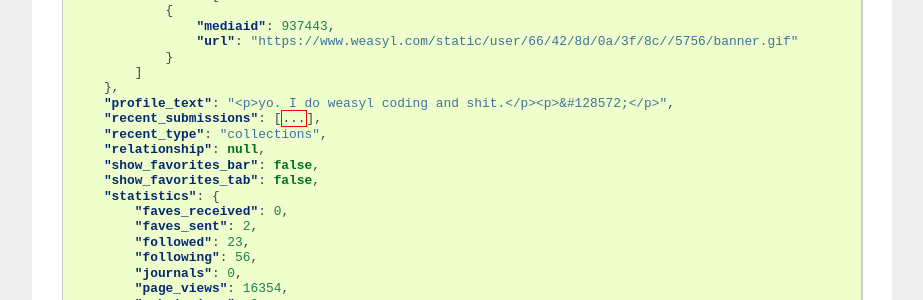
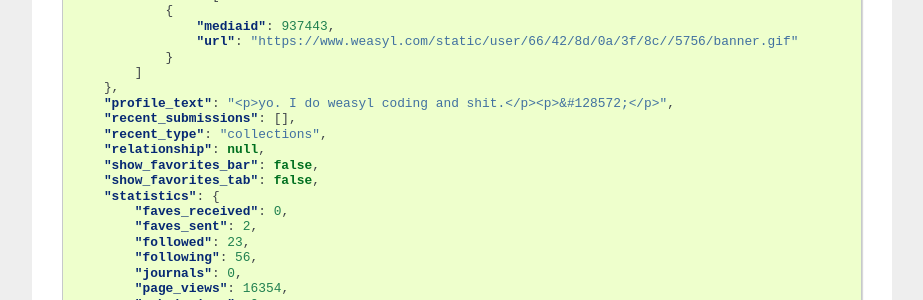
Before and after one commit to Weasyl/weasyl, a Sphinx documentation site: the page built from source/index.rst, in a window 1280 px wide and 900 px high, scrolled down 4715 px. Shown: the part 149-449 px from the top of the window, without its empty margins (198-1121 px from the left). Built offline with Sphinx 7.4.7, drawn with Linux system fonts in a browser that asks for light colours; the version number could not be read and is left out.

Commit message:
Fix another invalid JSON blob.

```diff
--- a/source/index.rst
+++ b/source/index.rst
@@ -334,7 +334,7 @@ A user object resembles::
           ]
       },
       "profile_text": "<p>yo. I do weasyl coding and shit.</p><p>&#128572;</p>",
-      "recent_submissions": [...],
+      "recent_submissions": [],
       "recent_type": "collections",
       "relationship": null,
       "show_favorites_bar": false,
```
